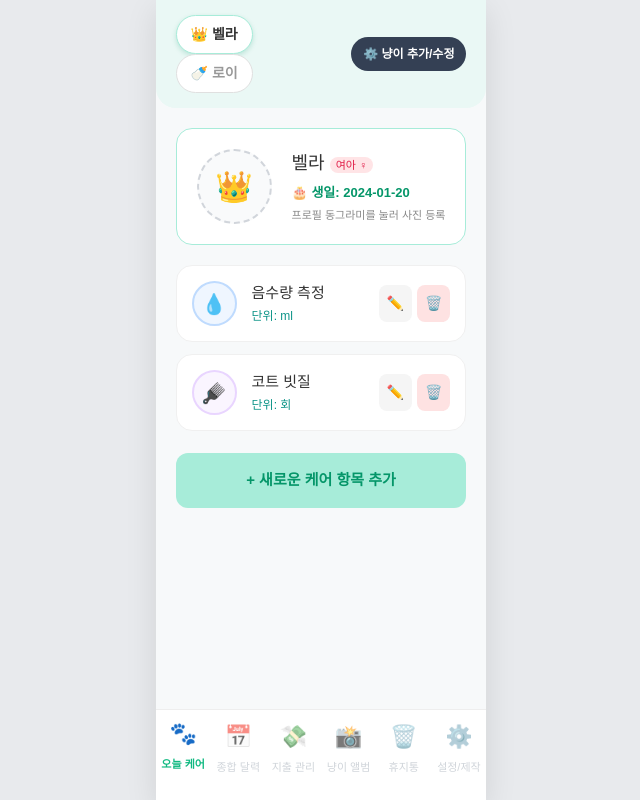
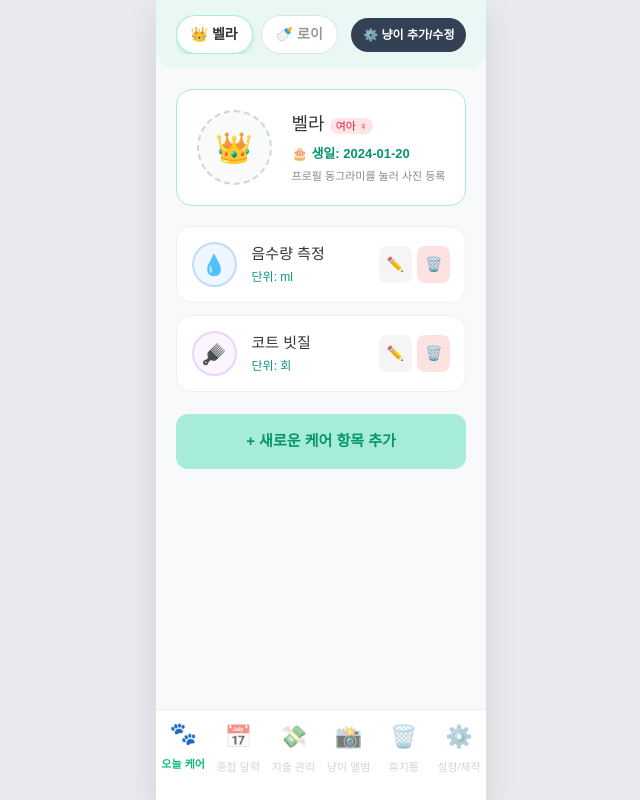
Before and after one commit to ysm0427/nyangi-app, a React (Create React App) app: page / in a window 1280 px wide. Shown: the whole page, without its empty margins (319-959 px from the left). Built offline with nearby package versions, Linux system fonts and the light colour scheme.

Commit message:
Update App.js

```diff
--- a/src/App.js
+++ b/src/App.js
@@ -69,7 +69,7 @@ export default function App() {
   const [currentDate, setCurrentDate] = useState(new Date()); const [selectedDate, setSelectedDate] = useState(new Date());
   const [schedules, setSchedules] = useState({});
   const [newSchedule, setNewSchedule] = useState('');
-  const [newScheduleTime, setNewScheduleTime] = useState(''); // 시간 상태 추가
+  const [newScheduleTime, setNewScheduleTime] = useState('');
 
   const currentYear = currentDate.getFullYear(); const currentMonth = currentDate.getMonth();
   const handlePrevMonth = () => setCurrentDate(new Date(currentYear, currentMonth - 1, 1)); const handleNextMonth = () => setCurrentDate(new Date(currentYear, currentMonth + 1, 1));
@@ -87,7 +87,6 @@ export default function App() {
     }
   };
 
-  // 🔔 알람 체크를 위한 백그라운드 타이머 (10초마다 확인)
   useEffect(() => {
     const timer = setInterval(() => {
       const now = new Date();
@@ -100,14 +99,12 @@ export default function App() {
         const updatedDay = prev[dateStr].map(sch => {
           if (sch.time === timeStr && !sch.alerted) {
             isUpdated = true;
-            // 알림음 재생 (웹 오디오 API - 삐 소리)
             try {
               const ctx = new (window.AudioContext || window.webkitAudioContext)();
               const osc = ctx.createOscillator();
               osc.type = 'sine'; osc.frequency.value = 880;
               osc.connect(ctx.destination); osc.start(); osc.stop(ctx.currentTime + 0.6);
             } catch(e) {}
-            // 알림창 띄우기
             setTimeout(() => alert(`⏰ 알림: [${sch.text}] 하실 시간입니다!`), 100);
             return { ...sch, alerted: true };
           }
@@ -127,8 +124,6 @@ export default function App() {
   const [albumPhotos, setAlbumPhotos] = useState([{ id: 1, src: 'https://via.placeholder.com/150/eeeeee/aaaaaa?text=Photo+1' }]);
   const albumInputRef = useRef(null);
   const [settingView, setSettingView] = useState(null);
-
-  // 롱프레스(꾹 누르기) 삭제 타이머를 위한 상태
   const pressTimer = useRef(null);
 
   const handleExpenseSubmit = (e) => { e.preventDefault(); setExpenses([{ id: Date.now(), name: expName, date: new Date().toLocaleDateString(), price: Number(expPrice).toLocaleString(), img: expImg, pet: expTargetPet }, ...expenses]); setExpName(''); setExpPrice(''); setExpImg(null); };
@@ -141,16 +136,14 @@ export default function App() {
     setAlbumPhotos(prev => [...newPhotos, ...prev]);
   };
 
-  // 앨범 롱프레스 시작 시
   const handlePressStart = (photo) => {
     pressTimer.current = setTimeout(() => {
       if(window.confirm('이 사진을 삭제하시겠습니까?\n(휴지통으로 이동합니다)')) {
         setTrashItems(prev => [{ id: Date.now(), type: 'photo', title: '앨범 사진', date: new Date().toLocaleDateString(), src: photo.src, originalId: photo.id }, ...prev]);
         setAlbumPhotos(prev => prev.filter(p => p.id !== photo.id));
       }
-    }, 700); // 0.7초 누르면 발동
+    }, 700);
   };
-  // 롱프레스 취소 (손을 뗐을 때)
   const handlePressEnd = () => { if(pressTimer.current) clearTimeout(pressTimer.current); };
 
   const handleRestoreTrash = (item) => {
@@ -166,7 +159,7 @@ export default function App() {
     }
   };
 
-  // ================= 🎨 테마 연동 동적 CSS =================
+  // ================= 🎨 동적 CSS & 레이아웃 최적화 =================
   const styles = `
     * { box-sizing: border-box; margin: 0; padding: 0; font-family: 'Pretendard', sans-serif; -webkit-tap-highlight-color: transparent; }
     body { background-color: #e8eaed; color: #333; display: flex; justify-content: center; height: 100vh; height: 100dvh; overflow: hidden; }
@@ -174,18 +167,22 @@ export default function App() {
     @media (min-width: 481px) { #app-container { box-shadow: 0 10px 30px rgba(0,0,0,0.1); width: 100%; } }
     .fade-in { animation: fadeIn 0.2s ease-in-out; } @keyframes fadeIn { from { opacity: 0; transform: translateY(5px); } to { opacity: 1; transform: translateY(0); } }
 
-    .top-pet-nav { display: flex; justify-content: space-between; align-items: center; padding: 15px 20px; padding-top: max(15px, env(safe-area-inset-top)); background-color: ${currentTheme.bg}; border-bottom-left-radius: 20px; border-bottom-right-radius: 20px; flex-shrink: 0; z-index: 10; transition: background-color 0.3s; }
-    .pet-tab { background: #fff; border: 1px solid #e0e0e0; padding: 8px 14px; border-radius: 20px; font-weight: 600; font-size: 14px; color: #999; cursor: pointer; display: flex; align-items: center; gap: 5px; transition: all 0.2s; }
+    /* 💡 수정 1: 상단 펫 탭 좌우 나란히 배치 강제 적용 */
+    .top-pet-nav { display: flex; justify-content: space-between; align-items: center; padding: 15px 20px; padding-top: max(15px, env(safe-area-inset-top)); background-color: ${currentTheme.bg}; border-bottom-left-radius: 20px; border-bottom-right-radius: 20px; flex-shrink: 0; z-index: 10; gap: 10px; transition: background-color 0.3s; }
+    .pet-tabs { display: flex; flex-direction: row; flex-wrap: nowrap; gap: 8px; overflow-x: auto; scrollbar-width: none; }
+    .pet-tabs::-webkit-scrollbar { display: none; }
+    .pet-tab { white-space: nowrap; flex-shrink: 0; background: #fff; border: 1px solid #e0e0e0; padding: 8px 14px; border-radius: 20px; font-weight: 600; font-size: 14px; color: #999; cursor: pointer; display: flex; align-items: center; gap: 5px; transition: all 0.2s; }
     .pet-tab.active { color: #333; border-color: ${currentTheme.border}; box-shadow: 0 2px 5px ${currentTheme.color}33; }
+    .pet-edit-btn { white-space: nowrap; flex-shrink: 0; background: #344054; color: #fff; border: none; padding: 8px 12px; border-radius: 20px; font-size: 12px; font-weight: 600; cursor: pointer; }
+
     .btn-theme { width: 100%; background: ${currentTheme.border}; color: ${currentTheme.color}; border: none; padding: 16px; border-radius: 12px; font-size: 15px; font-weight: bold; cursor: pointer; transition: background 0.3s; }
 
     .page-header { padding: 20px; padding-top: max(20px, env(safe-area-inset-top)); background: #fff; font-size: 18px; font-weight: 700; text-align: center; border-bottom: 1px solid #eee; z-index: 10; }
-    .pet-edit-btn { background: #344054; color: #fff; border: none; padding: 8px 12px; border-radius: 20px; font-size: 12px; font-weight: 600; cursor: pointer; }
     main { flex: 1; overflow-y: auto; padding: 20px; position: relative; }
     .card { background: #fff; border-radius: 16px; padding: 20px; margin-bottom: 20px; border: 1px solid #eaeaea; box-shadow: 0 2px 8px rgba(0,0,0,0.02); }
 
     .profile-card { background: #fff; border: 1px solid ${currentTheme.border}; border-radius: 16px; padding: 20px; display: flex; align-items: center; gap: 20px; margin-bottom: 20px; position: relative; }
-    .profile-avatar { width: 75px; height: 75px; border-radius: 50%; border: 2px dashed #d1d5db; display: flex; justify-content: center; align-items: center; font-size: 30px; background: #f9fafb; cursor: pointer; overflow: hidden; position: relative; }
+    .profile-avatar { width: 75px; height: 75px; border-radius: 50%; border: 2px dashed #d1d5db; display: flex; justify-content: center; align-items: center; font-size: 30px; background: #f9fafb; cursor: pointer; overflow: hidden; position: relative; flex-shrink: 0; }
     .profile-avatar img { width: 100%; height: 100%; object-fit: cover; }
     .delete-photo-btn { position: absolute; top: 10px; right: 10px; background: #fee2e2; color: #ef4444; border: none; padding: 4px 8px; border-radius: 8px; font-size: 11px; font-weight: bold; cursor: pointer; z-index: 5; }
 
@@ -195,7 +192,6 @@ export default function App() {
     .action-icon-btn { background: #f5f5f5; border: none; color: #555; font-size: 14px; cursor: pointer; padding: 8px; border-radius: 8px; margin-left: 5px; }
     .action-icon-btn.delete { background: #fee2e2; color: #ef4444; }
 
-    /* 모달 UI */
     .modal-overlay { position: fixed; top:0; left:0; width: 100%; height: 100%; background: rgba(0,0,0,0.6); z-index: 300; display: flex; justify-content: center; align-items: center; padding: 20px; }
     .modal-content { background: #fff; width: 100%; max-width: 360px; border-radius: 16px; padding: 20px; box-shadow: 0 10px 30px rgba(0,0,0,0.2); }
     .modal-input { width: 100%; padding: 14px; border: 1px solid #ddd; border-radius: 10px; margin-bottom: 12px; font-size: 15px; outline: none; }
@@ -204,7 +200,6 @@ export default function App() {
     .exp-pet-tab { flex: 1; padding: 10px; border-radius: 8px; border: 1px solid #ddd; background: #fff; color: #666; font-size: 14px; cursor: pointer; text-align: center; }
     .exp-pet-tab.active { border: 2px solid ${currentTheme.border}; background: ${currentTheme.bg}; color: ${currentTheme.color}; font-weight: bold; }
 
-    /* 앨범 아이템 꾹 누르기 위한 CSS (모바일 사진 저장 방지) */
     .album-item-container { position: relative; aspect-ratio: 1; border-radius: 12px; overflow: hidden; background: #eee; -webkit-user-select: none; user-select: none; -webkit-touch-callout: none; cursor: pointer; }
     .album-item-container img { width: 100%; height: 100%; object-fit: cover; pointer-events: none; }
 
@@ -279,12 +274,10 @@ export default function App() {
           </div>
         )}
 
-        {/* 🐾 좌우 배치된 냥이 프로필 추가/수정 팝업창 */}
         {showPetModal && (
           <div className="modal-overlay">
             <div className="modal-content fade-in">
               <h3 style={{marginBottom:'15px'}}>🐾 프로필 수정</h3>
-              {/* 좌우 탭 메뉴 (Flex) */}
               <div style={{display: 'flex', border: '1px solid #ddd', borderRadius: '8px', overflow: 'hidden', marginBottom: '20px'}}>
                 <button style={{flex: 1, padding: '12px', border: 'none', background: editTarget === 'vella' ? currentTheme.bg : '#fff', fontWeight: editTarget === 'vella' ? 'bold' : 'normal', color: editTarget === 'vella' ? currentTheme.color : '#666'}} onClick={() => handleEditTargetChange('vella')}>👑 벨라</button>
                 <button style={{flex: 1, padding: '12px', border: 'none', borderLeft: '1px solid #ddd', background: editTarget === 'roy' ? currentTheme.bg : '#fff', fontWeight: editTarget === 'roy' ? 'bold' : 'normal', color: editTarget === 'roy' ? currentTheme.color : '#666'}} onClick={() => handleEditTargetChange('roy')}>🍼 로이</button>
@@ -305,7 +298,6 @@ export default function App() {
           </div>
         )}
 
-        {/* 케어 항목 추가/수정 팝업창 */}
         {careModalConfig.isOpen && (
           <div className="modal-overlay">
             <div className="modal-content fade-in">
@@ -320,7 +312,7 @@ export default function App() {
           </div>
         )}
 
-        {/* ================= 2. 종합 달력 (시간 알림 적용) ================= */}
+        {/* ================= 2. 종합 달력 (모바일 시간 UI 수정) ================= */}
         {activeTab === 'calendar' && (
           <div className="fade-in">
             <div className="card">
@@ -342,12 +334,14 @@ export default function App() {
             <div className="card">
               <h3 style={{fontSize:'15px', marginBottom:'15px'}}>📝 {selectedDate.getMonth()+1}월 {selectedDate.getDate()}일 일정 등록</h3>
 
-              <div style={{display:'flex', gap:'10px', marginBottom:'10px'}}>
-                <input style={{flex:1, padding:'10px', borderRadius:'8px', border:'1px solid #ddd'}} placeholder="새로운 일정 입력" value={newSchedule} onChange={e => setNewSchedule(e.target.value)} />
-                {/* 🔔 시간 입력 칸 추가 */}
-                <input type="time" style={{padding:'10px', borderRadius:'8px', border:'1px solid #ddd', width: '120px'}} value={newScheduleTime} onChange={e => setNewScheduleTime(e.target.value)} />
+              {/* 💡 수정 2: 가로 공간 부족 방지를 위한 모바일 친화적 상하 스택 폼 */}
+              <div style={{display:'flex', flexDirection: 'column', gap:'10px', marginBottom:'15px'}}>
+                <input style={{width:'100%', padding:'12px', borderRadius:'8px', border:'1px solid #ddd', fontSize: '15px'}} placeholder="새로운 일정 내용 입력" value={newSchedule} onChange={e => setNewSchedule(e.target.value)} />
+                <div style={{display: 'flex', gap: '10px'}}>
+                  <input type="time" style={{flex: 1, padding:'12px', borderRadius:'8px', border:'1px solid #ddd', fontSize: '15px'}} value={newScheduleTime} onChange={e => setNewScheduleTime(e.target.value)} />
+                  <button style={{flex: 1, background:currentTheme.border, color:currentTheme.color, border:'none', borderRadius:'8px', fontWeight:'bold', fontSize: '15px'}} onClick={handleAddSchedule}>등록하기</button>
+                </div>
               </div>
-              <button style={{width:'100%', padding:'12px', background:currentTheme.border, color:currentTheme.color, border:'none', borderRadius:'8px', fontWeight:'bold', marginBottom:'15px'}} onClick={handleAddSchedule}>등록하기</button>
 
               {(schedules[selectedDateString] || []).length === 0 ? (
                 <p style={{fontSize:'13px', color:'#999'}}>등록된 일정이 없습니다.</p>
@@ -400,7 +394,7 @@ export default function App() {
           </div>
         )}
 
-        {/* ================= 4. 냥이 앨범 (롱프레스 삭제 지원) ================= */}
+        {/* ================= 4. 냥이 앨범 ================= */}
         {activeTab === 'album' && (
           <div className="fade-in">
             <div style={{display: 'flex', justifyContent: 'space-between', marginBottom: '15px', alignItems: 'center'}}>
@@ -415,13 +409,12 @@ export default function App() {
                 <div
                   key={photo.id}
                   className="album-item-container fade-in"
-                  // 모바일 롱프레스 (꾹 누르기) 이벤트 적용
                   onTouchStart={() => handlePressStart(photo)}
                   onTouchEnd={handlePressEnd}
                   onMouseDown={() => handlePressStart(photo)}
                   onMouseUp={handlePressEnd}
                   onMouseLeave={handlePressEnd}
-                  onContextMenu={(e) => e.preventDefault()} // 모바일 기본 팝업 방지
+                  onContextMenu={(e) => e.preventDefault()}
                 >
                   <img src={photo.src} alt="냥이" />
                 </div>
@@ -433,7 +426,7 @@ export default function App() {
         {/* ================= 5. 휴지통 ================= */}
         {activeTab === 'trash' && (
           <div className="fade-in">
-            <p style={{fontSize:'13px', color:'#888', marginBottom:'15px'}}>삭제된 케어 항목 및 사진을 복구할 수 있습니다.</p>
+            <p style={{fontSize:'13px', color:'#888', marginBottom:'15px'}}>삭제된 항목 및 사진을 복구할 수 있습니다.</p>
             {trashItems.length === 0 && <div className="card" style={{textAlign:'center', color:'#999'}}>휴지통이 비어있습니다.</div>}
 
             {trashItems.map(item => (
@@ -465,7 +458,7 @@ export default function App() {
                   </li>
                   <li onClick={() => setSettingView('guide')} style={{display:'flex', justifyContent:'space-between', padding:'18px 0', borderBottom:'1px solid #eee', cursor:'pointer'}}><span>📖 앱 사용 가이드</span> <span>❯</span></li>
                   <li onClick={() => setSettingView('dev')} style={{display:'flex', justifyContent:'space-between', padding:'18px 0', borderBottom:'1px solid #eee', cursor:'pointer'}}><span>💬 개발자 문의</span> <span>❯</span></li>
-                  <li style={{display:'flex', justifyContent:'space-between', padding:'18px 0', cursor:'default'}}><span>ℹ️ 앱 버전 정보</span> <span style={{color:'#888', fontSize:'13px'}}>v1.0.5</span></li>
+                  <li style={{display:'flex', justifyContent:'space-between', padding:'18px 0', cursor:'default'}}><span>ℹ️ 앱 버전 정보</span> <span style={{color:'#888', fontSize:'13px'}}>v1.0.6</span></li>
                 </ul>
               </div>
             ) : (
@@ -476,7 +469,7 @@ export default function App() {
                 </div>
                 <div style={{fontSize:'14px', lineHeight:'1.6', color:'#555', paddingBottom:'20px'}}>
                   {settingView === 'guide' && '✔️ 앨범의 사진을 1초간 꾹~ 누르면 삭제 후 휴지통으로 이동합니다.\n✔️ 달력에서 일정을 등록할 때 시간을 지정하면 알람이 울립니다.\n✔️ 오늘 케어 탭에서 ✏️ 버튼을 눌러 항목을 언제든 수정하세요.'}
-                  {settingView === 'dev' && '이메일: dev@nyangi.app\n버전: v1.0.5 (알람 및 롱프레스 기능 완벽 탑재!)'}
+                  {settingView === 'dev' && '이메일: dev@nyangi.app\n버전: v1.0.6 (모바일 UI 최적화 완료)'}
                 </div>
               </div>
             )}
@@ -484,7 +477,7 @@ export default function App() {
         )}
       </main>
 
-      {/* 🐾 커스텀 하단 네비게이션 */}
+      {/* 🐾 하단 네비게이션 */}
       <nav>
         {navItems.map(item => (
           <button key={item.id} className={`nav-btn ${activeTab === item.id ? 'active' : ''}`} onClick={() => setActiveTab(item.id)}>
```
